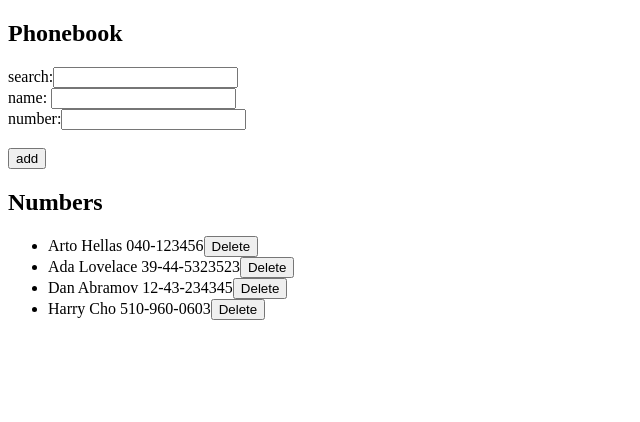
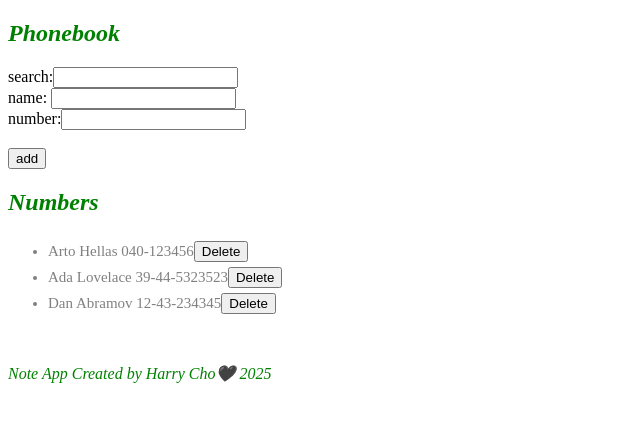
Before and after one commit to hyunsang4072/fullstack-open, a React (Vite) app in the folder part2/: page / in a window 1280 px wide. Shown: the top 422 px of the page, without its empty margins (0-640 px from the left). Built offline with nearby package versions, Linux system fonts and the light colour scheme; data requests are answered from the project's data file.

Commit message:
init part 2d

```diff
--- a/part2/db.json
+++ b/part2/db.json
@@ -14,11 +14,6 @@
       "id": "3",
       "name": "Dan Abramov",
       "number": "12-43-234345"
-    },
-    {
-      "id": "4",
-      "name": "Harry Cho",
-      "number": "510-960-0603"
     }
   ]
 }
--- a/part2/src/App.jsx
+++ b/part2/src/App.jsx
@@ -1,14 +1,18 @@
 import { useState, useEffect } from "react";
 import Note from "./components/Note";
+import Footer from "./components/Footer";
+import Notification from "./components/Notification";
 import noteService from "./services/persons";
-import notes from "./services/notes";
+// import notes from "./services/notes";
 
 const App = () => {
     const [persons, setPersons] = useState([]);
     const [newName, setNewName] = useState("");
     const [newNumber, setNewNumber] = useState("");
-    const [names, setNames] = useState([]);
+    // const [names, setNames] = useState([]);
     const [searchName, setSearchName] = useState("");
+    const [errorMessage, setErrorMessage] = useState(null);
+    const [messageType, setMessageType] = useState("");
 
     useEffect(() => {
         noteService.getAll().then((initialPersons) => {
@@ -35,7 +39,17 @@ const App = () => {
         noteService
             .deleteObject(id)
             .then((response) => {
-                console.log(response);
+                const deletedPerson = persons.find(
+                    (person) => person.id === id
+                );
+                setErrorMessage(
+                    `Person '${deletedPerson.name}' was successfully deleted from the server`
+                );
+                setMessageType("green");
+                setTimeout(() => {
+                    setErrorMessage(null);
+                }, 4000);
+                setMessageType(null);
             })
             .then(() => {
                 setPersons(persons.filter((p) => p.id !== id));
@@ -76,10 +90,14 @@ const App = () => {
                         setNewNumber("");
                     })
                     .catch((error) => {
-                        console.log(error);
-                        alert(
-                            `${newName} has already been removed from the server...`
+                        setErrorMessage(
+                            `Person '${oldPerson.name}' was already removed from server`
                         );
+                        setMessageType("red");
+                        setTimeout(() => {
+                            setErrorMessage(null);
+                        }, 4000);
+                        setMessageType(null);
                         setPersons(
                             persons.filter((p) => p.id !== oldPerson.id)
                         );
@@ -97,6 +115,14 @@ const App = () => {
         };
 
         noteService.create(newPerson).then((response) => {
+            setErrorMessage(
+                `Person '${newPerson.name}' was successfully added to the server`
+            );
+            setMessageType("green");
+            setTimeout(() => {
+                setErrorMessage(null);
+            }, 4000);
+            setMessageType(null);
             setPersons(persons.concat(response));
             setNewName("");
             setNewNumber("");
@@ -106,6 +132,7 @@ const App = () => {
     return (
         <div>
             <h2>Phonebook</h2>
+            <Notification message={errorMessage} type={messageType} />
             <div>
                 search:
                 <input value={searchName} onChange={handleSearchNameChange} />
@@ -140,6 +167,7 @@ const App = () => {
                         />
                     ))}
             </ul>
+            <Footer />
         </div>
     );
 };
--- /dev/null
+++ b/part2/src/components/Footer.jsx
@@ -0,0 +1,15 @@
+const Footer = () => {
+    const footerStyle = {
+        color: "green",
+        fontStyle: "italic",
+    };
+
+    return (
+        <div style={footerStyle}>
+            <br />
+            <p>Note App Created by Harry Cho🖤 2025</p>
+        </div>
+    );
+};
+
+export default Footer;
--- a/part2/src/components/Note.jsx
+++ b/part2/src/components/Note.jsx
@@ -1,6 +1,6 @@
 const Note = ({ note, handleDelete }) => {
     return (
-        <li>
+        <li className="note">
             {note.name} {note.number}
             <button onClick={handleDelete}>Delete</button>
         </li>
--- /dev/null
+++ b/part2/src/components/Notification.jsx
@@ -0,0 +1,13 @@
+const Notification = ({ message, type }) => {
+    if (message === null) {
+        return null;
+    }
+
+    return type === "red" ? (
+        <div className="error">{message}</div>
+    ) : (
+        <div className="success">{message}</div>
+    );
+};
+
+export default Notification;
--- /dev/null
+++ b/part2/src/index.css
@@ -0,0 +1,30 @@
+h2 {
+    color: green;
+    font-style: italic;
+}
+
+.note {
+    color: grey;
+    padding-top: 5px;
+    font-size: 15px;
+}
+
+.error {
+    color: red;
+    background: lightgrey;
+    font-size: 20px;
+    border-style: solid;
+    border-radius: 5px;
+    padding: 10px;
+    margin-bottom: 10px;
+}
+
+.success {
+    color: green;
+    background: lightgrey;
+    font-size: 20px;
+    border-style: solid;
+    border-radius: 5px;
+    padding: 10px;
+    margin-bottom: 10px;
+}
--- a/part2/src/main.jsx
+++ b/part2/src/main.jsx
@@ -1,4 +1,5 @@
 import ReactDOM from "react-dom/client";
 import App from "./App";
+import "./index.css";
 
 ReactDOM.createRoot(document.getElementById("root")).render(<App />);
```
